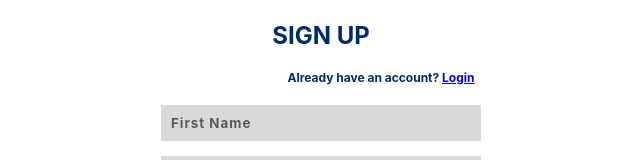
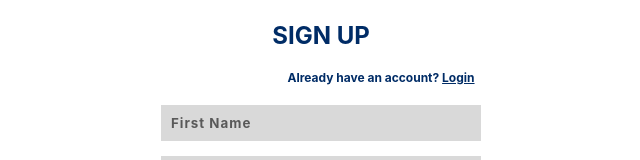
Before and after one commit to ritchelmendaros/penscan-reactjs, a React (Create React App) app: page /signup in a window 1280 px wide. Shown: the part 265-425 px from the top of the page, without its empty margins (319-959 px from the left). Built offline with nearby package versions, Linux system fonts and the light colour scheme.

Commit message:
added navigation for Login in SignUp.js

```diff
--- a/src/css/SignUp.css
+++ b/src/css/SignUp.css
@@ -82,3 +82,7 @@
     font-weight: bold;
     color: #002C66;
   }
+
+  .login-link {
+    cursor: pointer;
+  }
--- a/src/pages/SignUp.js
+++ b/src/pages/SignUp.js
@@ -38,14 +38,21 @@ const SignUp = () => {
     }
   };
 
+  const handleLoginClick = () => {
+    navigate(`/login`);
+  };
+
   return (
     <div className="signup-container">
       <div className="content">
         <img src="/images/PenScan_Logo.png" alt="Logo" className="logo" />
         <h2 className="signup-text">SIGN UP</h2>
         <p className="register-text">
-          Already have an account? <a href="/login">Login</a>
-        </p>
+            Already have an account?{" "}
+            <span className="login-link" onClick={handleLoginClick}>
+              <u>Login</u>
+            </span>
+          </p>
         <div className="input-container">
           <input
             type="text"
```
